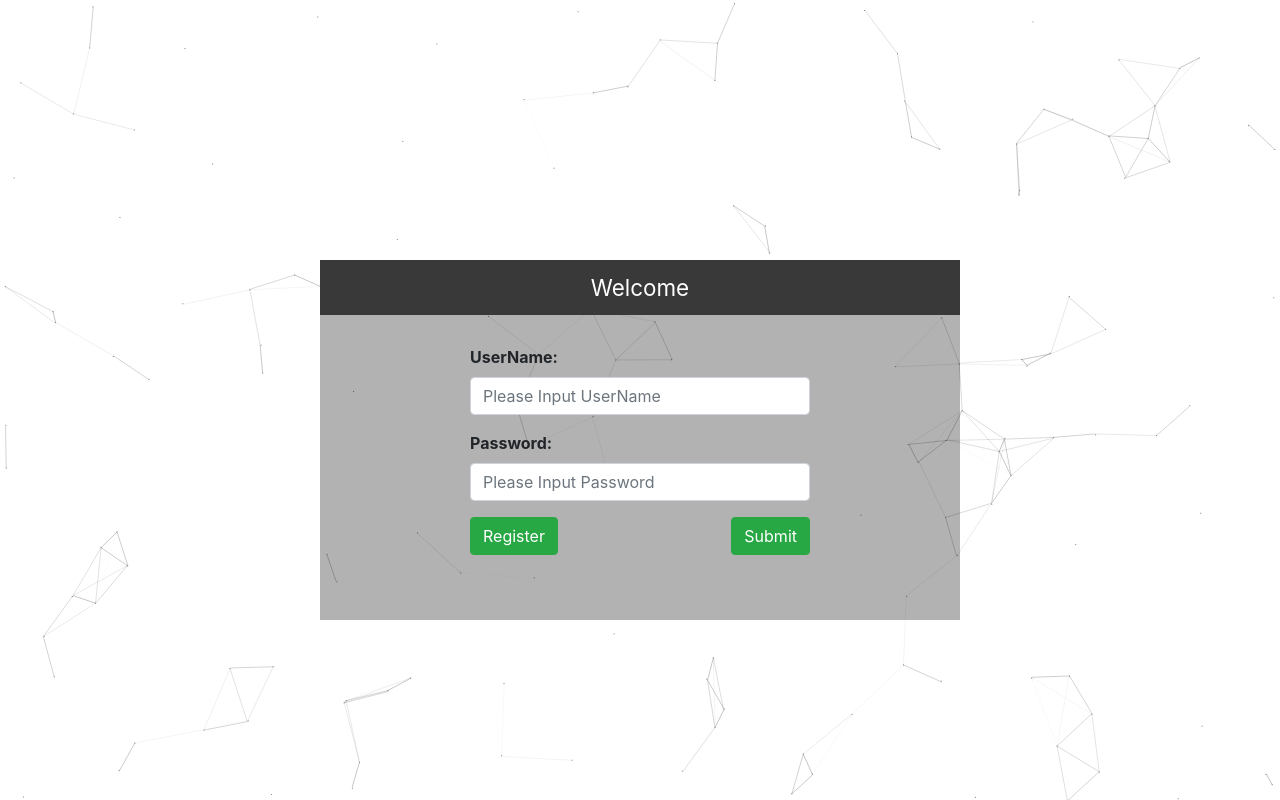
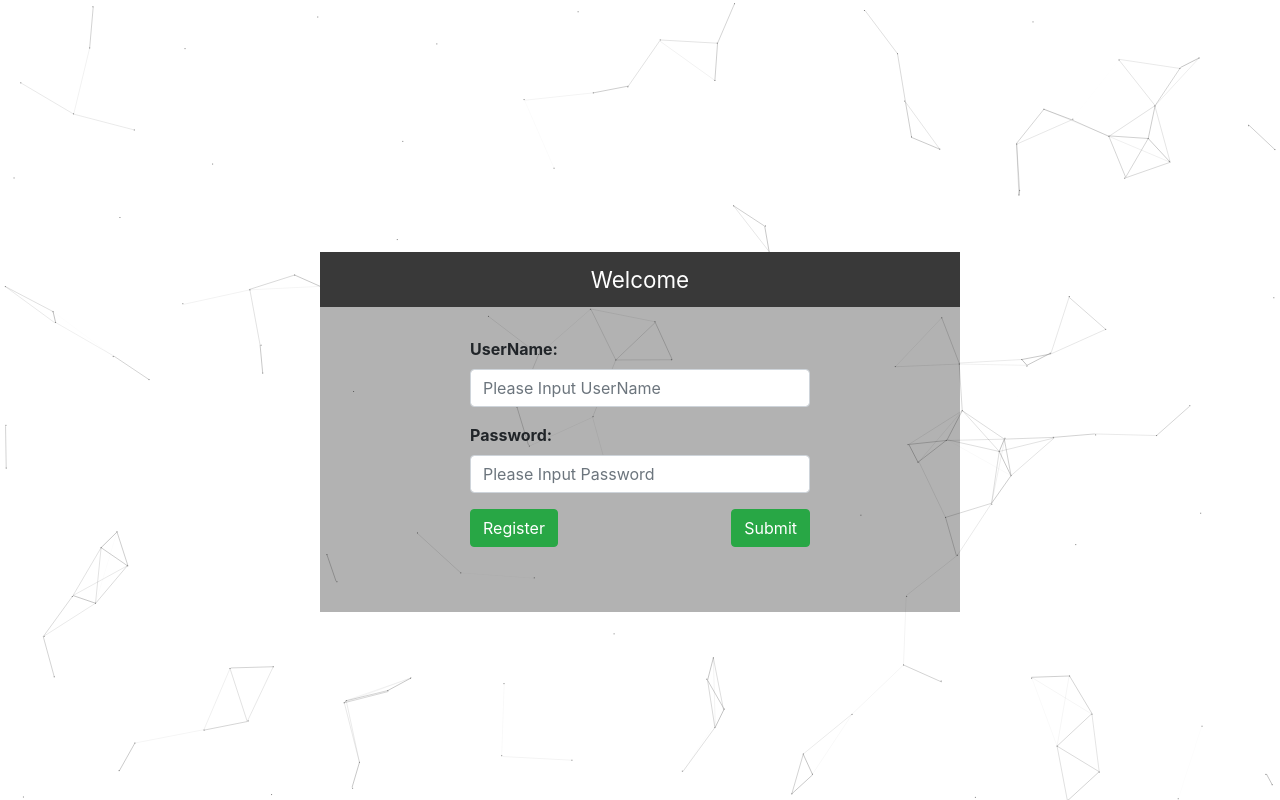
Before and after one commit to AnonymousXF/SysPlat, a Flask app: page /login in a window 1280 px wide. Run offline with Flask 2, Linux system fonts and the light colour scheme; parts of the project's set-up code (start-up, migrations or seed data) failed here and were passed over; some libraries are stand-ins or nearby versions.

Commit message:
Update login.html

```diff
--- a/app/templates/login.html
+++ b/app/templates/login.html
@@ -3,13 +3,13 @@
 {% block head %}
 <style>
 .message{
-    height: 10%;
+    height: 8%;
     display: flex;
     justify-content: center;
     align-items: center;
 }
 .wrap{
-    height: 90%;
+    height: 92%;
     display: flex;
     justify-content: center;
     align-items: center;
```
